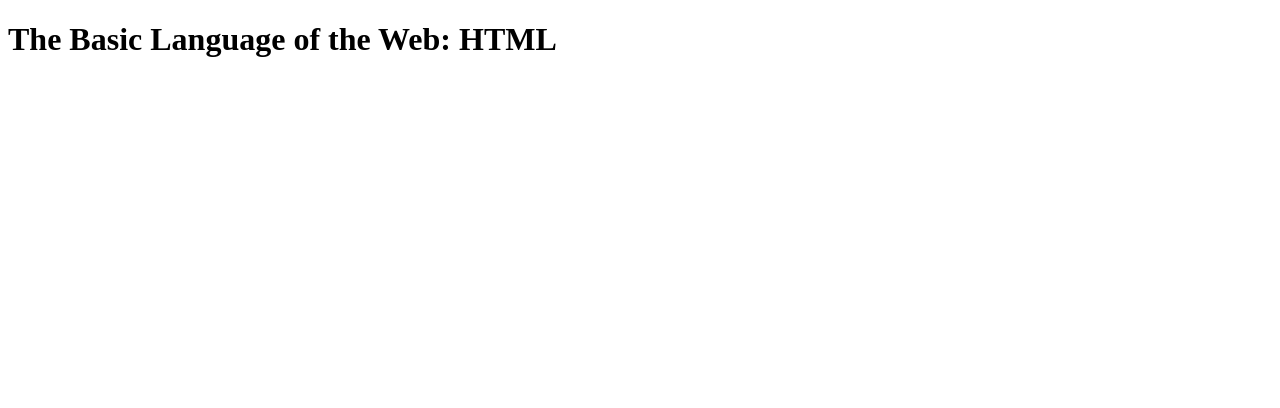
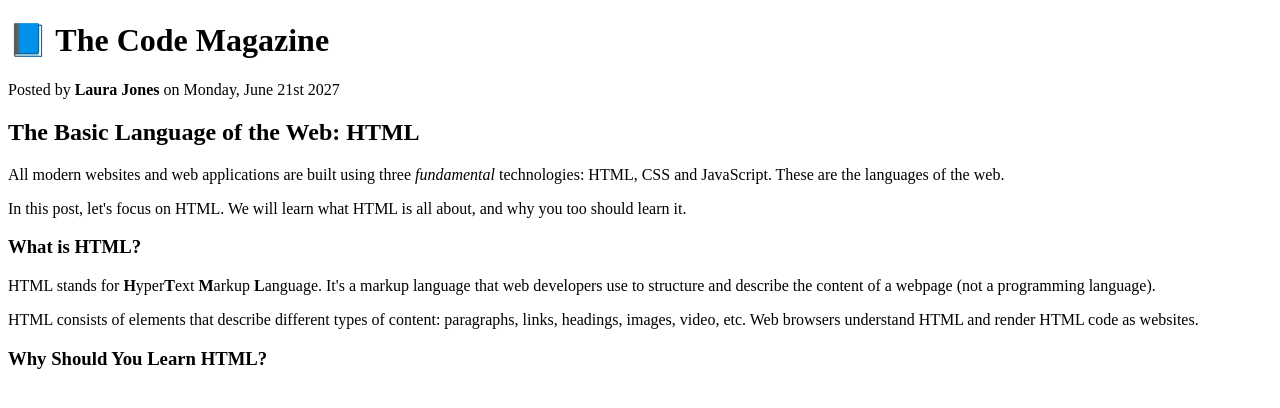
Before and after one commit to NycollasCunha/HTML-fundamentals, a plain HTML site: page index.html in a window 1280 px wide. Drawn offline with Linux system fonts and the light colour scheme.

Commit message:
Learned about how to use the following text elements: h1 to h6, p, strong and em

```diff
--- a/index.html
+++ b/index.html
@@ -5,6 +5,43 @@
   </head>
 
   <body>
+    <!--
     <h1>The Basic Language of the Web: HTML</h1>
+    <h2>The Basic Language of the Web: HTML</h2>
+    <h3>The Basic Language of the Web: HTML</h3>
+    <h4>The Basic Language of the Web: HTML</h4>
+    <h5>The Basic Language of the Web: HTML</h5>
+    <h6>The Basic Language of the Web: HTML</h6>
+    -->
+
+    <h1>📘 The Code Magazine</h1>
+    <p>Posted by <strong>Laura Jones</strong> on Monday, June 21st 2027</p>
+
+    <h2>The Basic Language of the Web: HTML</h2>
+    <p>
+      All modern websites and web applications are built using three
+      <em>fundamental</em>
+      technologies: HTML, CSS and JavaScript. These are the languages of the
+      web.
+    </p>
+    <p>
+      In this post, let's focus on HTML. We will learn what HTML is all about,
+      and why you too should learn it.
+    </p>
+
+    <h3>What is HTML?</h3>
+    <p>
+      HTML stands for <strong>H</strong>yper<strong>T</strong>ext
+      <strong>M</strong>arkup <strong>L</strong>anguage. It's a markup language
+      that web developers use to structure and describe the content of a webpage
+      (not a programming language).
+    </p>
+    <p>
+      HTML consists of elements that describe different types of content:
+      paragraphs, links, headings, images, video, etc. Web browsers understand
+      HTML and render HTML code as websites.
+    </p>
+
+    <h3>Why Should You Learn HTML?</h3>
   </body>
 </html>
```
